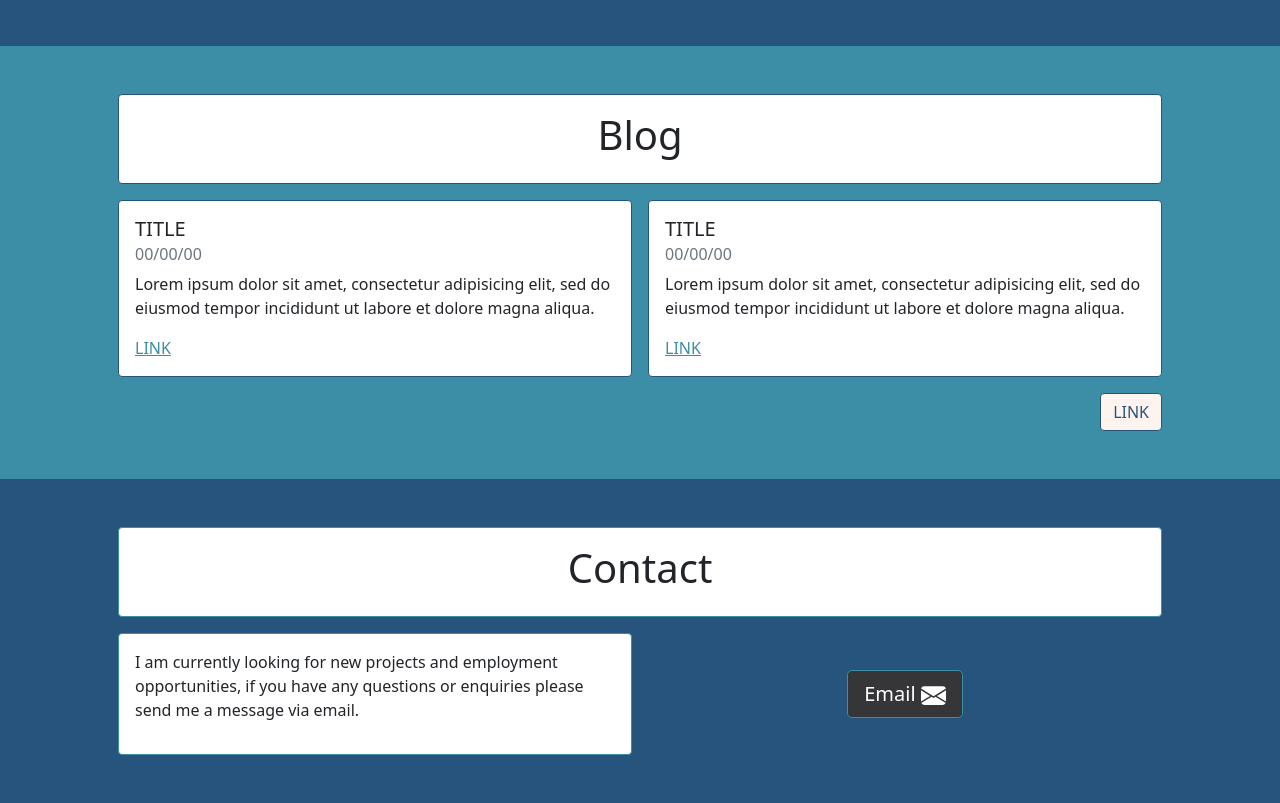
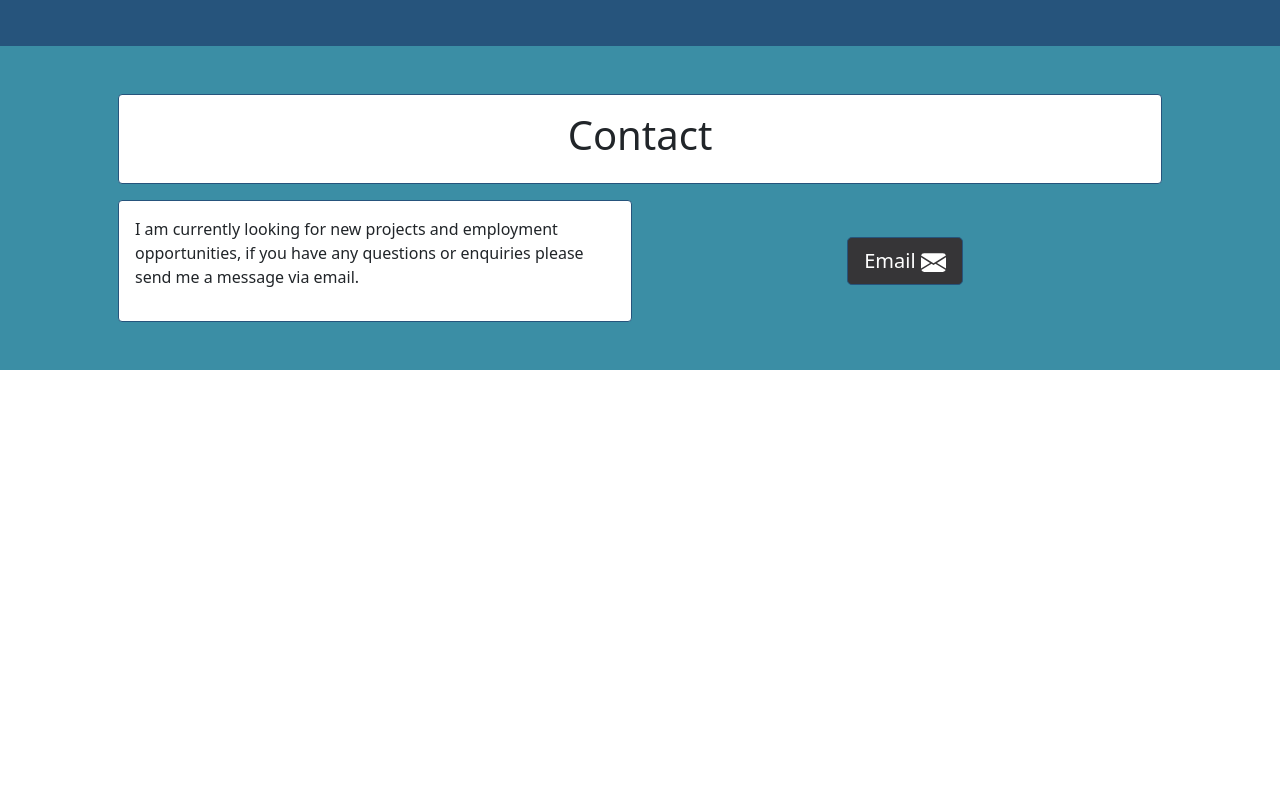
Before and after one commit to alexander-crawford/alexander-crawford.github.io, a website: page www/index.html in a window 1280 px wide. Shown: the part 2080-2883 px from the top of the page. After the commit the page ends 2450 px from the top, so only its background shows below. Drawn offline with Linux system fonts and the light colour scheme.

Commit message:
remove incomplete blog card

```diff
--- a/www/index.html
+++ b/www/index.html
@@ -261,53 +261,13 @@
         <div class="card mb-3 border border-secondary">
           <div class="card-body mx-auto">
             <div class="card-tite">
-              <h1>Blog</h1>
+              <h1>Contact</h1>
             </div>
           </div>
         </div>
         <div class="row g-3">
           <div class="col-md-6">
             <div class="card border border-secondary">
-              <div class="card-body">
-                <h5 class="card-title">TITLE</h5>
-                <h6 class="card-subtitle mb-2 text-muted">00/00/00</h6>
-                <div class="card-text">
-                  <p>Lorem ipsum dolor sit amet, consectetur adipisicing elit, sed do eiusmod tempor incididunt ut labore et dolore magna aliqua.</p>
-                </div>
-                <a href="#" class="card-link">LINK</a>
-              </div>
-            </div>
-          </div>
-          <div class="col-md-6">
-            <div class="card border border-secondary">
-              <div class="card-body">
-                <h5 class="card-title">TITLE</h5>
-                <h6 class="card-subtitle mb-2 text-muted">00/00/00</h6>
-                <div class="card-text">
-                  <p>Lorem ipsum dolor sit amet, consectetur adipisicing elit, sed do eiusmod tempor incididunt ut labore et dolore magna aliqua.</p>
-                </div>
-                <a href="#" class="card-link">LINK</a>
-              </div>
-            </div>
-          </div>
-        </div>
-        <div class="container pe-0 d-flex justify-content-end">
-          <a href="./blog" class="btn btn-light mt-3 btn-outline-secondary">LINK</a>
-        </div>
-      </div>
-    </div>
-    <div class="bg-secondary">
-      <div class="container p-5">
-        <div class="card mb-3 border border-primary">
-          <div class="card-body mx-auto">
-            <div class="card-tite">
-              <h1>Contact</h1>
-            </div>
-          </div>
-        </div>
-        <div class="row g-3">
-          <div class="col-md-6">
-            <div class="card border border-primary">
               <div class="card-body">
                 <div class="card-text">
                   <p>I am currently looking for new projects and employment opportunities, if you have any questions or enquiries please send me a message via email.</p>
@@ -316,7 +276,7 @@
             </div>
           </div>
           <div class="col-md-6 d-flex justify-content-center align-items-center">
-            <a class="btn btn-dark btn-lg border border-primary" href="mailto:mail@alexander-crawford.com">
+            <a class="btn btn-dark btn-lg border border-secondary" href="mailto:mail@alexander-crawford.com">
               Email
               <img src="svg/mail.svg" alt="mail logo">
             </a>
```
